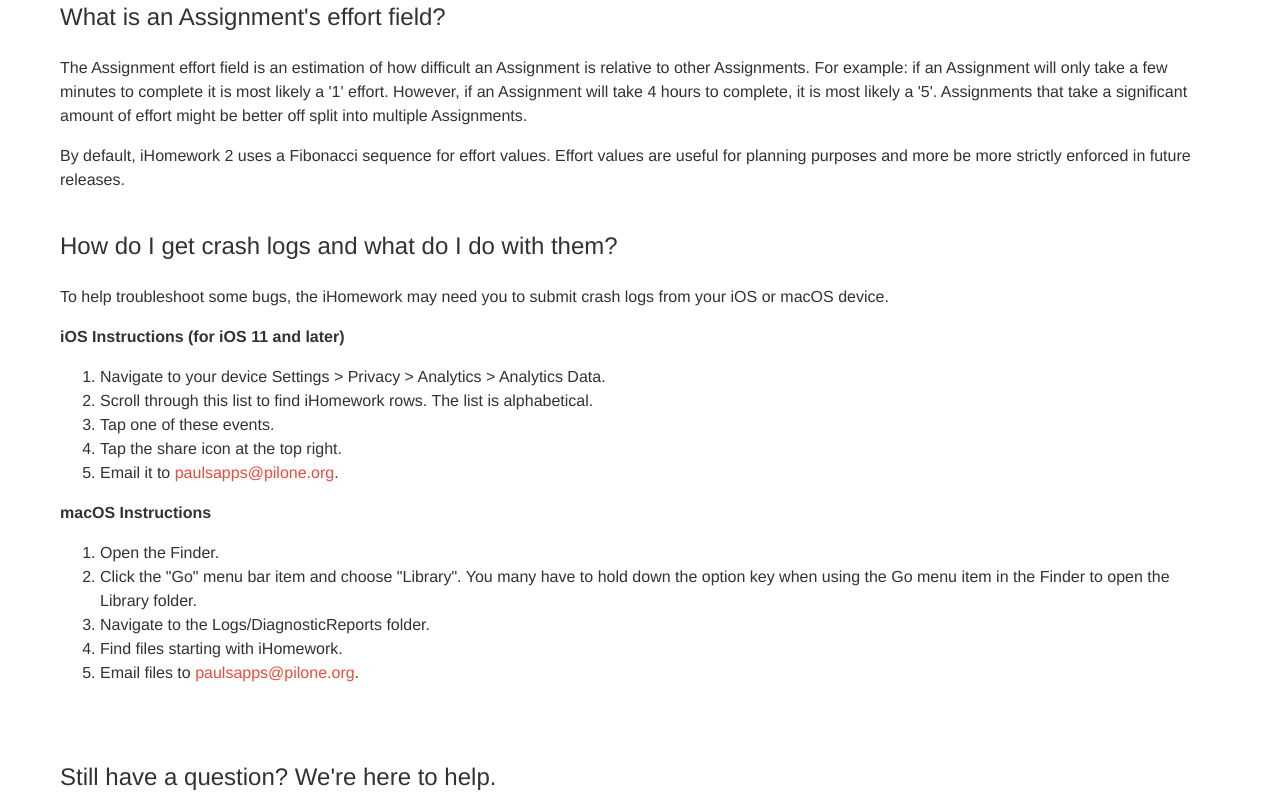
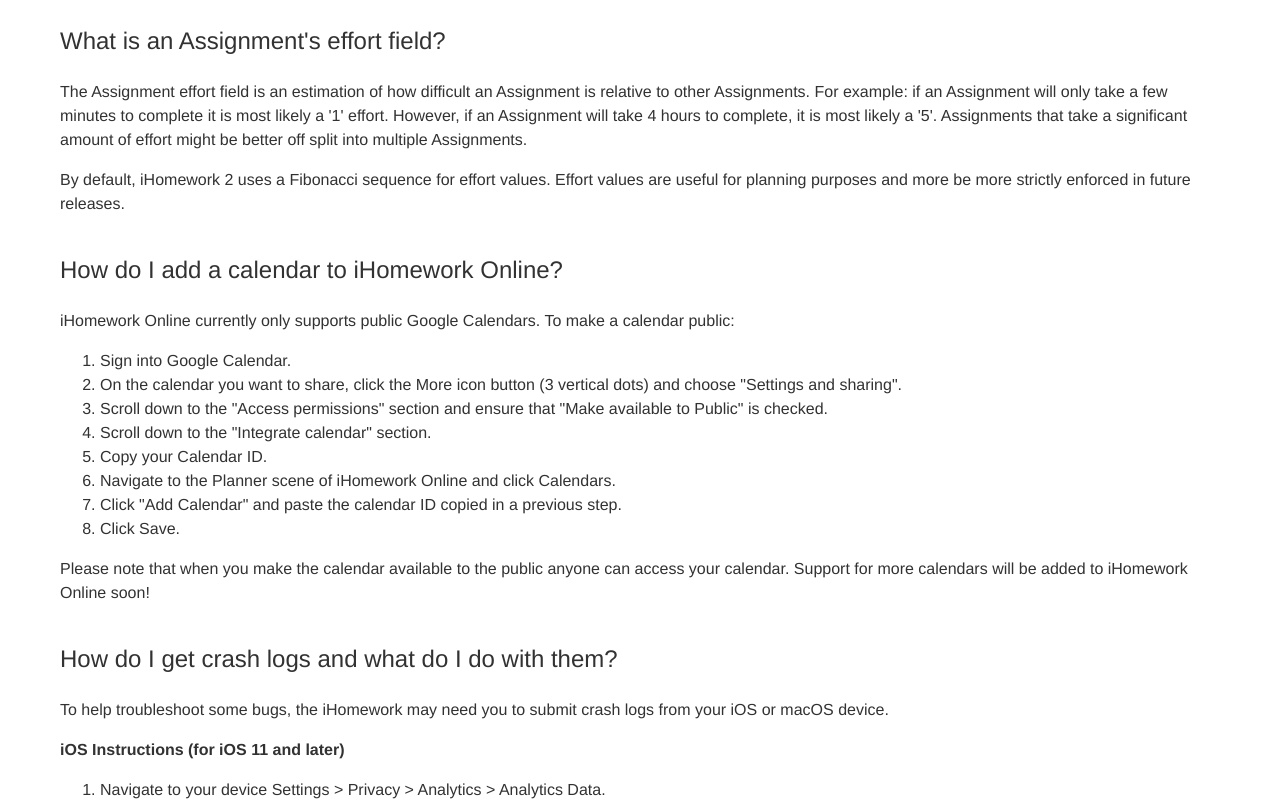
Before and after one commit to paulpilone/ihomework2-website, a website: page app/support.html in a window 1280 px wide. Shown: the part 1404-2209 px from the top of the page. Drawn offline with Linux system fonts and the light colour scheme.

Commit message:
[HW-782]: Adds iHomework Online calendar support.

```diff
--- a/app/support.html
+++ b/app/support.html
@@ -48,6 +48,7 @@
         <li><a href='#due-at-vs-planned-at'>What is the difference between an Assignment's due at and planned at dates?</a></li>
         <li><a href='#what-is-planner'>What is the Planner?</a></li>
         <li><a href='#what-is-effort'>What is an Assignment's effort field?</a></li>
+        <li><a href='#how-to-add-online-cal'>How do I add a calendar to iHomework Online?</a></li>
         <li><a href='#how-to-crash-logs'>How do I get crash logs and what do I do with them?</a></li>
       </ul>
     </section>
@@ -114,6 +115,28 @@
       </p>
     </section>
 
+    <section id='how-to-add-online-cal' class='faq-block'>
+      <p class='faq-block__question'>
+        How do I add a calendar to iHomework Online?
+      </p>
+      <p class='faq-block__answer'>
+        iHomework Online currently only supports public Google Calendars. To make a calendar public:
+      </p>
+      <ol>
+        <li>Sign into Google Calendar.</li>
+        <li>On the calendar you want to share, click the More icon button (3 vertical dots) and choose "Settings and sharing".</li>
+        <li>Scroll down to the "Access permissions" section and ensure that "Make available to Public" is checked.</li>
+        <li>Scroll down to the "Integrate calendar" section.</li>
+        <li>Copy your Calendar ID.</li>
+        <li>Navigate to the Planner scene of iHomework Online and click Calendars.</li>
+        <li>Click "Add Calendar" and paste the calendar ID copied in a previous step.</li>
+        <li>Click Save.</li>
+      </ol>
+      <p class='faq-block__answer'>
+        Please note that when you make the calendar available to the public anyone can access your calendar. Support for more calendars will be added to iHomework Online soon!
+      </p>
+    </section>
+
     <section id='how-to-crash-logs' class='faq-block'>
       <p class='faq-block__question'>
         How do I get crash logs and what do I do with them?
```
